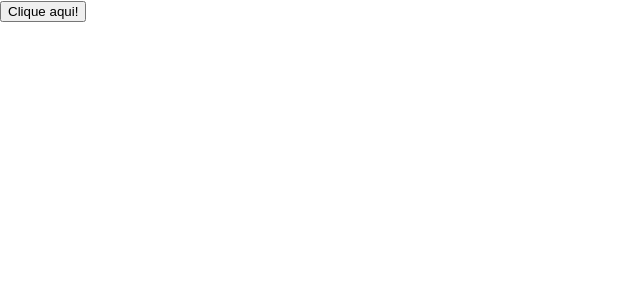
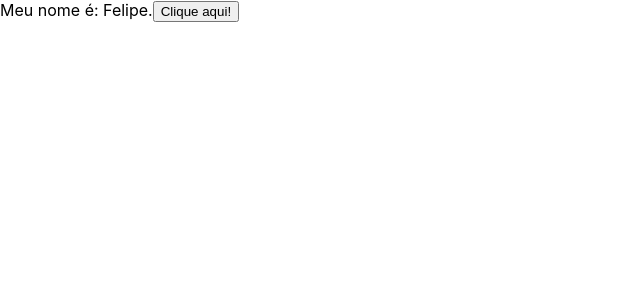
Before and after one commit to Gusm4n/ReactB7, a React (Vite) app in the folder react-vite/: page / in a window 1280 px wide. Shown: the top 300 px of the page, without its empty margins (0-640 px from the left). Built offline with nearby package versions, Linux system fonts and the light colour scheme.

Commit message:
Aula básica de state

```diff
--- a/react-vite/src/App.tsx
+++ b/react-vite/src/App.tsx
@@ -1,14 +1,22 @@
+import { useState } from "react";
+
 const App = () => {
 
+const [numero, setNumero] = useState(0)
+const [name, setName] = useState('Felipe')
+
   const handleButtonClick = () => {
+    alert('O botão foi clicado! :D')
+  }
 
-    alert('O botão foi clicado! :D')
-
+  const handleName = () => {
+    setName('Felipe Gusmão')
   }
 
   return (
     <div>
-      <button onClick={ handleButtonClick }>Clique aqui!</button>
+      Meu nome é: {name}.
+      <button onClick={ handleName }>Clique aqui!</button>
     </div>
   );
 }
```
